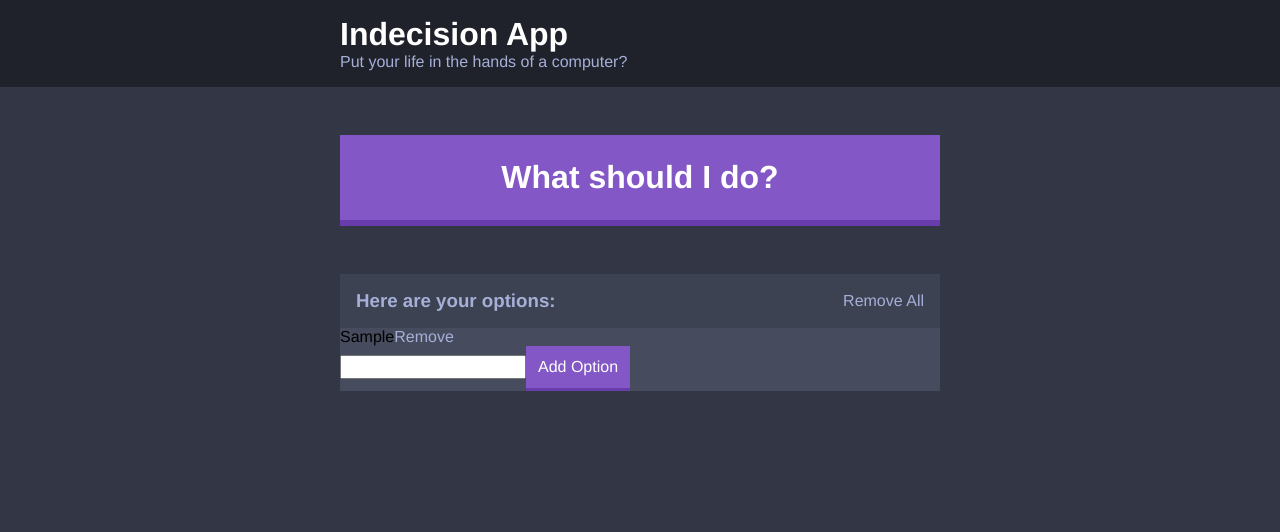
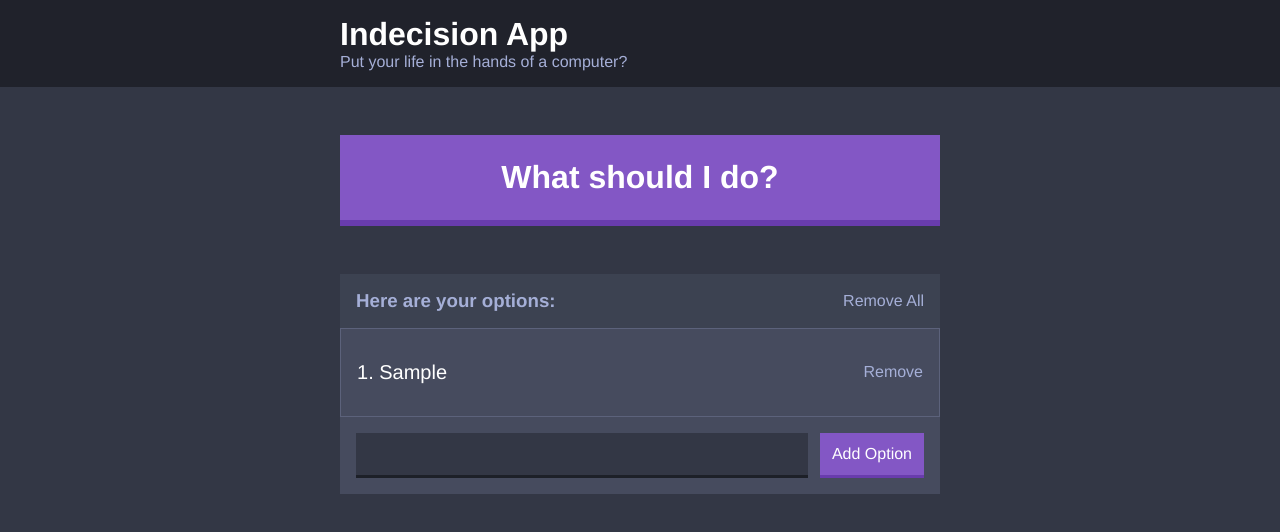
Before and after one commit to andy-wanganqi/learn-react-indecision, a React app: page / in a window 1280 px wide. Both pictures are taken after typing "Sample" into the empty fields and a click on the button "Add Option". Shown: the top 532 px of the page. Built offline with nearby package versions, Linux system fonts and the light colour scheme.

Commit message:
70. Styling Option Item

```diff
--- a/src/components/option-form.jsx
+++ b/src/components/option-form.jsx
@@ -16,11 +16,13 @@ class OptionForm extends React.Component {
   render() {
     return (
       <div>
-        <form onSubmit={this.handleAddOption}>
-          <input type="text" name="option"></input>
+        <form className="option-form"
+          onSubmit={this.handleAddOption}
+        >
+          <input className="option-form__input" type="text" name="option"></input>
           <button className="button">Add Option</button>
         </form>
-        {this.state.error && <p>{this.state.error}</p>}
+        {this.state.error && <p className="option-form-error">{this.state.error}</p>}
       </div>
     )
   }
--- a/src/components/option.jsx
+++ b/src/components/option.jsx
@@ -1,8 +1,8 @@
 import React from "react"
 
 const Option = (props) => (
-  <div>
-    {props.option}
+  <div className="option">
+    <p className="option__text">{props.index + 1}. {props.option}</p>
     <button
       className="button button--link"
       onClick={(e) => {
--- a/src/components/options.jsx
+++ b/src/components/options.jsx
@@ -18,7 +18,14 @@ const Options = (props) => (
     }
 
     {
-      props.options.map((option) => <Option key={option} option={option} handleRemoveOption={props.handleRemoveOption} />)
+      props.options.map((option, index) => (
+        <Option
+          key={option}
+          option={option}
+          index={index}
+          handleRemoveOption={props.handleRemoveOption}
+        />
+      ))
     }
   </div>
 )
--- /dev/null
+++ b/src/styles/components/_option-form.scss
@@ -0,0 +1,21 @@
+.option-form-error {
+  color: $off-white;
+  font-style: italic;
+  padding: $size-1;
+  margin: 0;
+}
+
+.option-form {
+  display: flex;
+  padding: $size-1;
+}
+
+.option-form__input {
+  color: $off-white;
+  background: $dark-blue;
+  border: none;
+  border-bottom: .3rem solid darken($dark-blue, 10%);
+  margin-right: $size-0;
+  padding: $size-0;
+  flex-grow: 1;
+}
--- /dev/null
+++ b/src/styles/components/_option.scss
@@ -0,0 +1,13 @@
+.option {
+  border: 1px solid lighten($theme-light-blue, 10%);
+  display: flex;
+  justify-content: space-between;
+  padding: $size-2 $size-1;
+}
+
+.option__text {
+  color: white;
+  font-weight: 500;
+  font-size: 2rem;
+  margin: 0;
+}
--- a/src/styles/index.scss
+++ b/src/styles/index.scss
@@ -4,6 +4,8 @@
 @import './components/header';
 @import './components/button';
 @import './components/widget';
+@import './components/option';
+@import './components/option-form';
 
 $brand-color: blue;
 
```
